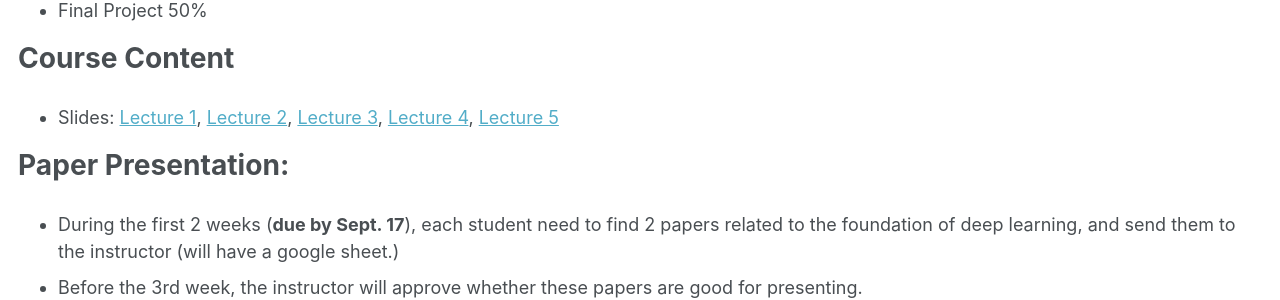
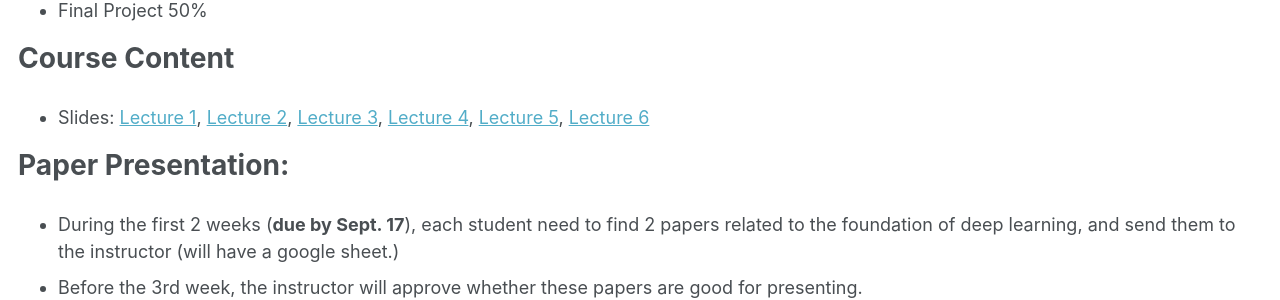
Before and after one commit to difanzou/difanzou.github.io, a Jekyll site: the page built from _teaching/2023-fall-teaching.md, in a window 1280 px wide. Shown: the part 881-1181 px from the top of the page. Built offline with Jekyll 4.4.1, drawn with Linux system fonts in a browser that asks for light colours.

Commit message:
add lecture

```diff
--- a/_teaching/2023-fall-teaching.md
+++ b/_teaching/2023-fall-teaching.md
@@ -23,7 +23,7 @@
 
 # Course Content
 
-* Slides: [Lecture 1](https://drive.google.com/file/d/1Z3JX-ULSwMEtNRB5h08BKIGuTMo5vdK2/view?usp=sharing), [Lecture 2](https://drive.google.com/file/d/1KquUvsSpr0uRECIEV0atQIbZx4q7GZI5/view?usp=sharing), [Lecture 3](https://drive.google.com/file/d/18BgwcC43VIT0rEk_8vrcIX7_BniVXOJS/view?usp=sharing), [Lecture 4](https://drive.google.com/file/d/1fYmVasCykf2BXtzIAGBbEEe_Km130937/view?usp=sharing), [Lecture 5](https://drive.google.com/file/d/1kolCqbUUMK8Thr0TIFM8w69__oxF31YG/view?usp=sharing)
+* Slides: [Lecture 1](https://drive.google.com/file/d/1Z3JX-ULSwMEtNRB5h08BKIGuTMo5vdK2/view?usp=sharing), [Lecture 2](https://drive.google.com/file/d/1KquUvsSpr0uRECIEV0atQIbZx4q7GZI5/view?usp=sharing), [Lecture 3](https://drive.google.com/file/d/18BgwcC43VIT0rEk_8vrcIX7_BniVXOJS/view?usp=sharing), [Lecture 4](https://drive.google.com/file/d/1fYmVasCykf2BXtzIAGBbEEe_Km130937/view?usp=sharing), [Lecture 5](https://drive.google.com/file/d/1kolCqbUUMK8Thr0TIFM8w69__oxF31YG/view?usp=sharing), [Lecture 6](https://drive.google.com/file/d/1xnfWbv_SmBMFq81zXsISZ-epbesvZSo7/view?usp=sharing)
 
 # Paper Presentation:
 
```
